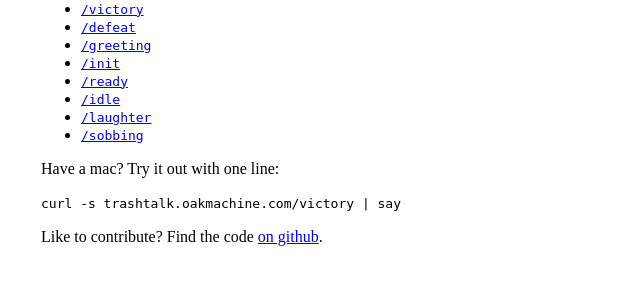
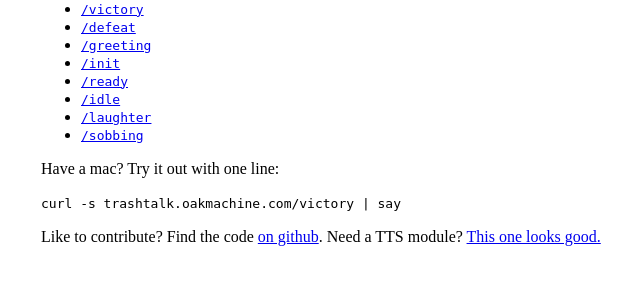
Before and after one commit to yosemitebandit/trashtalk, a Flask app: page / in a window 1280 px wide. Shown: the part 129-429 px from the top of the page, without its empty margins (199-839 px from the left). Run offline with Flask 2, Linux system fonts and the light colour scheme.

Commit message:
adds notes on a tts module

```diff
--- a/templates/index.html
+++ b/templates/index.html
@@ -40,6 +40,8 @@
     <p>
       Like to contribute?
       Find the code <a href='https://github.com/yosemitebandit/trashtalk'>on github</a>.
+      Need a TTS module?
+      <a href='https://www.sparkfun.com/products/11711'>This one looks good.</a>
     </p>
   </body>
 </html>
```
